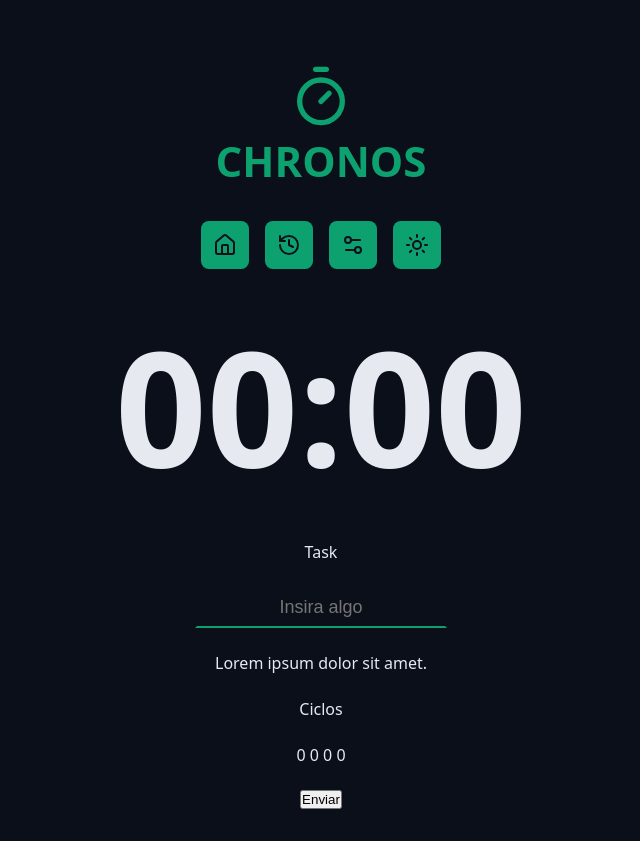
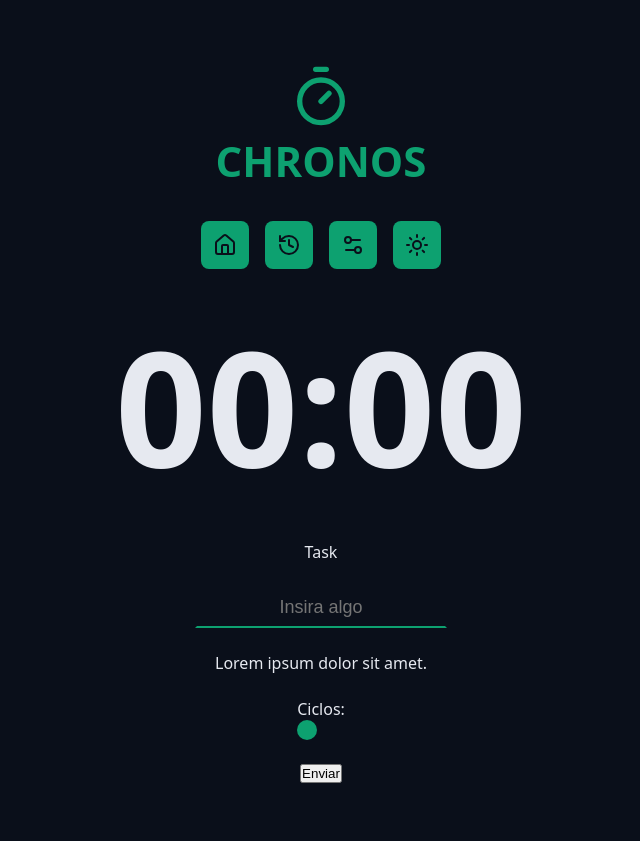
Before and after one commit to AndreNicolau/chronos-pomodoro, a React app: page / in a window 1280 px wide. Shown: the whole page, without its empty margins (319-959 px from the left). After the commit the page ends 815 px from the top, so only its background shows below. Built offline with nearby package versions, Linux system fonts and the light colour scheme; the HTML template or start-up script is replaced by a standard one.

Commit message:
Aula 30 - incompleto

```diff
--- a/src/App.tsx
+++ b/src/App.tsx
@@ -1,5 +1,6 @@
 import { Container } from './components/Container';
 import { CountDown } from './components/CountDown';
+import { Cycles } from './components/Cycles';
 import { DefaultInput } from './components/DefaultInput';
 import { Logo } from './components/Logo';
 import { Menu } from './components/Menu';
@@ -25,7 +26,12 @@
       <Container>
         <form className='form' action=''>
           <div className='formRow'>
-            <DefaultInput type='text' id='meuInput' labelText='Task' placeholder='Insira algo'/>
+            <DefaultInput
+              type='text'
+              id='meuInput'
+              labelText='Task'
+              placeholder='Insira algo'
+            />
           </div>
 
           <div className='formRow'>
@@ -33,11 +39,10 @@
           </div>
 
           <div className='formRow'>
-            <p>Ciclos</p>
-            <p>0 0 0 0</p>
+            <Cycles />
           </div>
 
-          <div className="formRow">
+          <div className='formRow'>
             <button>Enviar</button>
           </div>
         </form>
--- /dev/null
+++ b/src/components/Cycles/index.tsx
@@ -0,0 +1,12 @@
+import styles from './styles.module.css';
+
+export function Cycles() {
+  return (
+    <div className={styles.cycles}>
+      <span>Ciclos: </span>
+      <div className={styles.cycleDots}>
+        <span className={styles.cycleDot}></span>
+      </div>
+    </div>
+  );
+}
--- /dev/null
+++ b/src/components/Cycles/styles.module.css
@@ -0,0 +1,13 @@
+.cycles {
+}
+
+.cycleDots {
+  display: flex;
+}
+
+.cycleDot {
+  width: 2rem;
+  height: 2rem;
+  border-radius: 50%;
+  background-color: var(--primary);
+}
```
